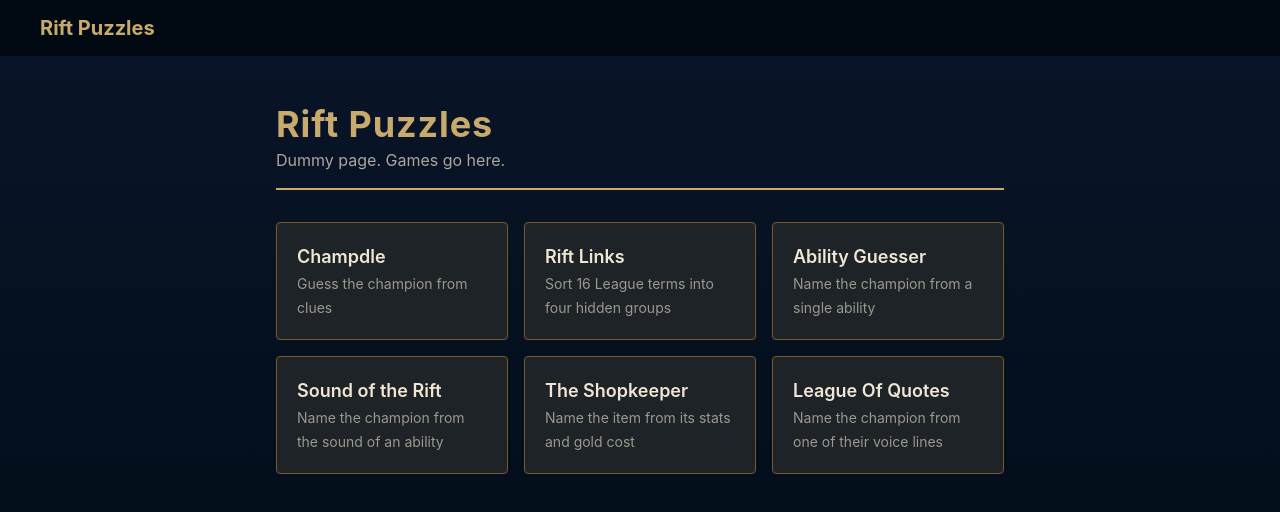
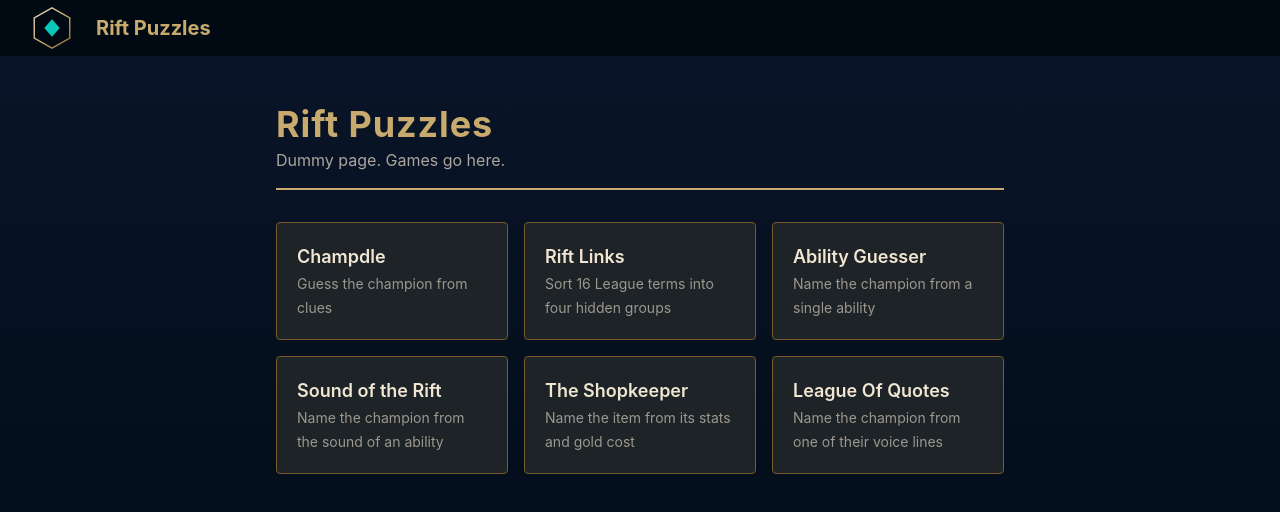
Before and after one commit to faridgasimov95/rift-puzzles, a React (Vite) app: page / in a window 1280 px wide. Shown: the top 512 px of the page. Built offline with nearby package versions, Linux system fonts and the light colour scheme.

Commit message:
feat: website logo inital design

```diff
--- /dev/null
+++ b/src/components/Logo.tsx
@@ -0,0 +1,32 @@
+export default function Logo() {
+  return (
+    <svg viewBox="0 0 200 200" fill="none" className="w-12 h-12 m-1">
+      <defs>
+        <linearGradient
+          id="gold"
+          x1="0"
+          y1="0"
+          x2="200"
+          y2="200"
+          gradientUnits="userSpaceOnUse"
+        >
+          <stop offset="0%" stopColor="var(--color-gold-light, #f0e6d2)" />
+          <stop offset="50%" stopColor="var(--color-gold, #c8aa6e)" />
+          <stop offset="100%" stopColor="var(--color-gold-dark, #785a28)" />
+        </linearGradient>
+      </defs>
+
+      <polygon
+        points="100,16 174,58 174,142 100,184 26,142 26,58"
+        fill="var(--color-hex-950, #010a13)"
+        stroke="url(#gold)"
+        strokeWidth="6"
+      />
+
+      <polygon
+        points="100,64 132,100 100,136 68,100"
+        fill="var(--color-hextech, #0ac8b9)"
+      />
+    </svg>
+  );
+}
--- a/src/components/NavBar.tsx
+++ b/src/components/NavBar.tsx
@@ -1,8 +1,10 @@
 import { Link } from "react-router";
+import Logo from "./Logo";
 
 export default function NavBar() {
   return (
     <nav className="bg-hex-950 border-gold-dark text-gold border-divider px-6 flex items-stretch h-14 z-50">
+      <Logo />
       <Link
         to="/"
         className="text-xl text-nav-text font-bold flex items-center px-4"
```
